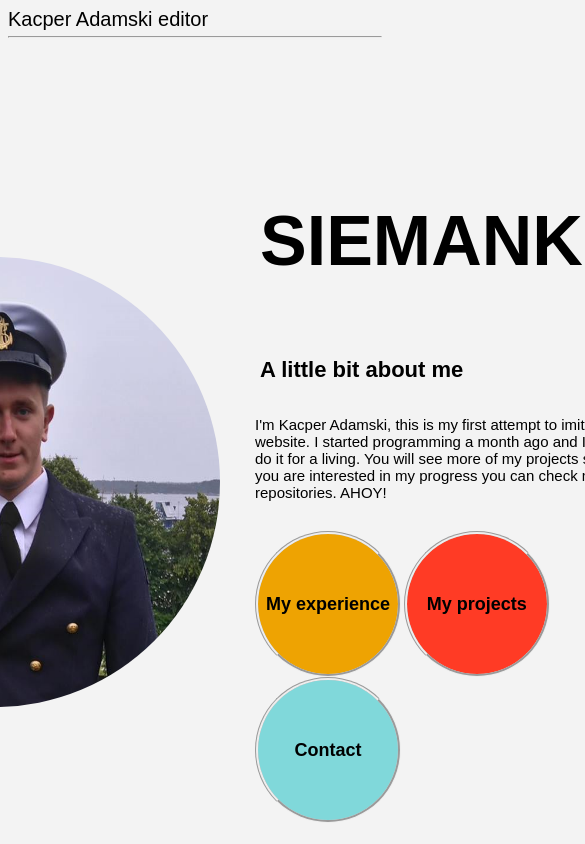
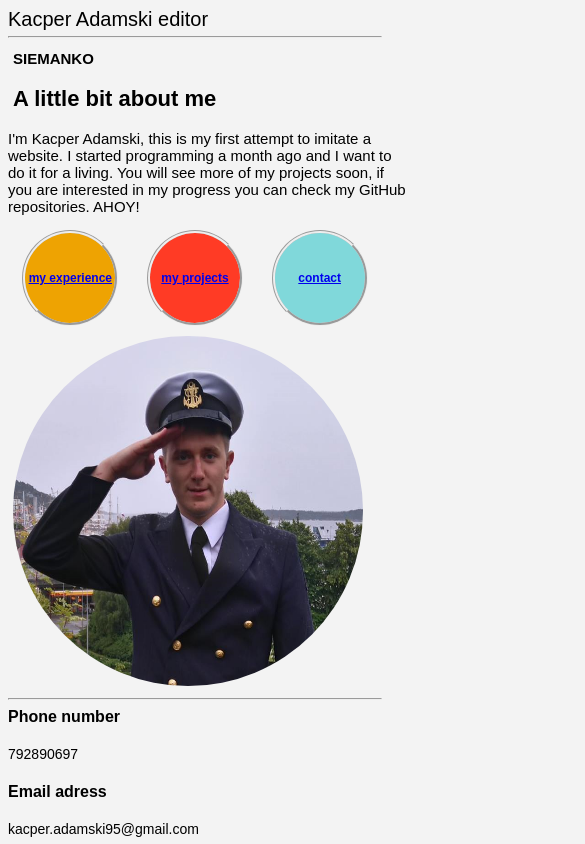
Before and after one commit to kacperadamski95/first-landingpage, a plain HTML site: page index.html in a window 390 px wide. Shown: the top 844 px of the page, 585 px wide, since content can reach past the window. Drawn offline with Linux system fonts and the light colour scheme.

Commit message:
repeared code, addex new htmls, adjusted parameters to media

```diff
--- a/css/base.css
+++ b/css/base.css
@@ -6,49 +6,15 @@ html {
 body{
     background-color:rgb(243,243,243);
 }
-main{
-    height: 880px;
-    display: flex;
-    justify-content: center;
-}
+
 footer{
-    height: 180px;
     background-color:rgb(243,243,243);
 }
 .navigation {
     font-size: 20px;
 }
-
-h1{
-font-size: 70px;
-font-weight: bold;
-color:rgb(0, 0, 0);
-padding: 0px 5px 0px 5px;
-}
-h2{
-font-size: 22px;
-font-weight: bold;
-color:rgb(0, 0, 0);
-padding: 0px 5px 0px 5px;
-}
-
-p{
-    font-size: 15px;
-    font-weight: 300;
-    width: 400px;
-    height: 100px;
-}
-img{
-    width: 450px;
-    height: 450px;
-    border-radius: 50%;
-    padding: 35px 35px 35px 35px;
-
-}
 .circle{
-    background-color: rgb(9, 196, 124);
     font-size: 18px;
-    font-weight: bold;
     width: 140px;
     height: 140px;
     border-radius: 50%;
@@ -58,28 +24,18 @@ img{
     text-align: center;
     align-items: stretch;
     border-style: groove;
+    }
+
+h1{
+    font-weight: bold;
+    color:rgb(0, 0, 0);
+    padding: 0px 5px 0px 5px;
 }
-section{
-    display:flex;
-    justify-content: center;
-    align-items: center;
-}
-.blocks{
-    flex-direction: column;
-}
-.columns{
-    display: flex;
-    flex-direction: column;
-    justify-content: space-evenly;
-}
-.first-color{
-    background-color: rgb(238,163,2);
-}
-.second-color{
-    background-color: rgb(255,59,37);
-}
-.third-color{
-    background-color: rgb(128,216,218);
+h2{
+    font-size: 22px;
+    font-weight: bold;
+    color:rgb(0, 0, 0);
+    padding: 0px 5px 0px 5px;
 }
 h3{
     display: inline;
@@ -93,17 +49,123 @@ h5{
     font-size: 12px;
     font-weight: 200;
 }
+p{
+    font-size: 15px;
+    font-weight: 300;
+    }
+img{
+
+    border-radius: 50%;
+    padding: 5px 5px 5px 5px;
+}
+.introduction{
+    width: 400px;
+}
+
+.circle{
+    background-color: rgb(9, 196, 124);
+    font-size: 18px;
+    font-weight: bold;
+}
+
+
+.first-color{
+    background-color: rgb(238,163,2);
+}
+.second-color{
+    background-color: rgb(255,59,37);
+}
+.third-color{
+    background-color: rgb(128,216,218);
+}
+
 .footer{
     font-size: 19px;
-    display: flex;
-    justify-content: space-between;
-    padding: 35px 70px 45px 40px;
+}
 
+/* Mobile */
+@media only screen and (max-width: 768px) {
+
+    .header-links--desktop{
+        display: none;
+    }
+
+    .circle{
+        font-size: 12px;
+        width: 90px;
+        height: 90px;
+        border-radius: 50%;
+        display: inline-flex;
+        justify-content: center;
+        flex-direction: column;
+        text-align: center;
+        align-items: stretch;
+        border-style: groove;
+    }
+    .profile-image{
+        width: 350px;
+        height: 350px;
+    }
+    .round-elements{
+        display:flex;
+        justify-content: space-around;
+        padding: 0px 0px 5px 0px;
+    }
+/* Desktop and tablet */
+@media only screen and (min-width: 769px) {
+    /* .ikonka co ją dodam później{
+        display: none;
+    } */
+
+    main {
+        height: 880px;
+        display: flex;
+        justify-content: center;
+    }
+
+
+    section {
+        display:flex;
+        justify-content: center;
+        align-items: center;
+    }
+
+    h1{
+        font-size: 70px;
+    }
+    .circle{
+    width: 140px;
+    height: 140px;
+    border-radius: 50%;
+    display: inline-flex;
+    justify-content: center;
+    flex-direction: column;
+    text-align: center;
+    align-items: stretch;
+    border-style: groove;
+    }
+    .profile-image{
+        display: flex;
+        order: 1;
+        width: 450px;
+        height: 450px;
+    }
+
+    .columns{
+        order: 2;
+            display: flex;
+            flex-direction: column;
+            justify-content: space-evenly;
+        }
+
+
+    .footer{
+        display: flex;
+        justify-content: space-between;
+        padding: 35px 70px 45px 40px;
+    }
+
+    footer{
+        height: 180px;
+    }
 }
-@media screen and (max-width: 758px) {
-    font-size: 14px;
-
-    }
-@media screen and (min-width: 758px) {
-    font-size: 22px;
-    }
--- a/index.html
+++ b/index.html
@@ -5,6 +5,7 @@
 <head>
   <title>My website which I want to imitate</title>
   <link href="css/base.css" type="text/css" rel="stylesheet">
+  <meta name="viewport" content="width=device-width, initial-scale=1">
 </head>
 
 
@@ -13,35 +14,33 @@
     <nav class="navigation">
       Kacper Adamski editor
     </nav>
+    <ul class="header-links--desktop">
+      <li><a href="my-experience.html">My experience</a></li>
+      <li><a href="my-project.html">My project</a></li>
+      <li><a href="contact.html">Contact</a></li>
+    </ul>
   </header>
   <hr>
   <main>
     <section>
-      <div class="blocks">
-        <img src="./images/kacpertoja.png">
-      </div>
-
       <div class="columns">
         <h1>SIEMANKO</h1>
         <h2>A little bit about me</h2>
-        <p>I'm Kacper Adamski, this is my first attempt to imitate a website. I started programming a month ago and I
+        <p class="introduction">I'm Kacper Adamski, this is my first attempt to imitate a website. I started programming
+          a month ago and I
           want
           to do it for a living.
           You will see more of my projects soon, if you are interested in my progress you can check my GitHub
           repositories.
           AHOY! </p>
+        <div class="round-elements">
+          <div class="circle first-color"><span><a href="my-experience.html"> my experience </a></span></div>
+          <div class="circle second-color"><span><a href="my-project.html"> my projects </a></span></div>
+          <div class="circle third-color"><span><a href="contact.html"> contact </a></span></div>
+        </div>
 
-
-
-        <div class="blocks">
-          <div class="round-elements">
-            <div class="circle first-color"><span> My experience </span></div>
-            <div class="circle second-color"><span> My projects </span></div>
-            <div class="circle third-color"><span> Contact </span></div>
-          </div>
-        </div>
       </div>
-
+      <img src="./images/kacpertoja.png" class="profile-image">
     </section>
 
   </main>
@@ -61,9 +60,9 @@
         <h4>kacper.adamskii</h4>
       </div>
       <div>
-      <h5>© 2022 By Kacper Adamski.</h5>
-      <h5>Proudly created with Visual Studio Code</h5>
-    </div>
+        <h5>© 2022 By Kacper Adamski.</h5>
+        <h5>Proudly created with Visual Studio Code</h5>
+      </div>
     </div>
   </footer>
 </body>
```
Also changed, not shown: contact.html (added, +1 -0 lines), my-experience.html (added, +1 -0 lines), my-project.html (added, +2 -0 lines), images/basic-menu.png (added).
